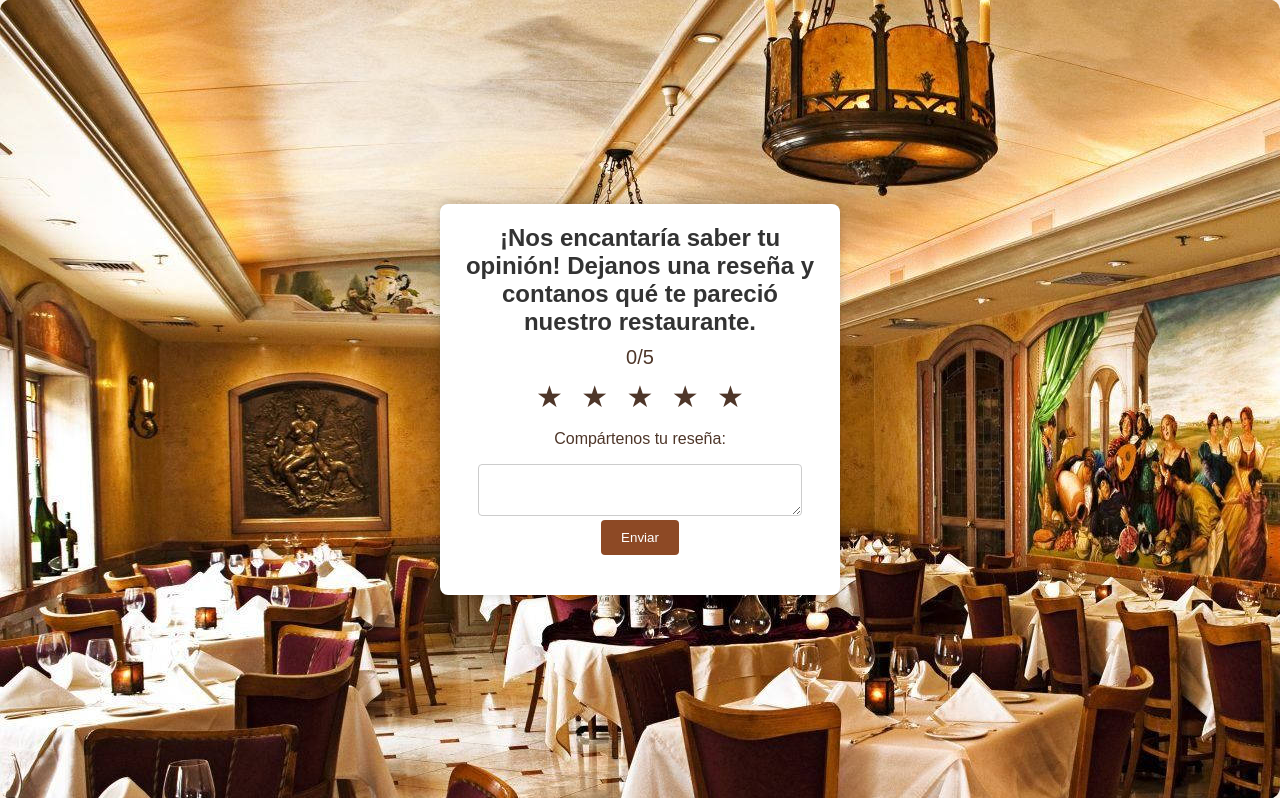
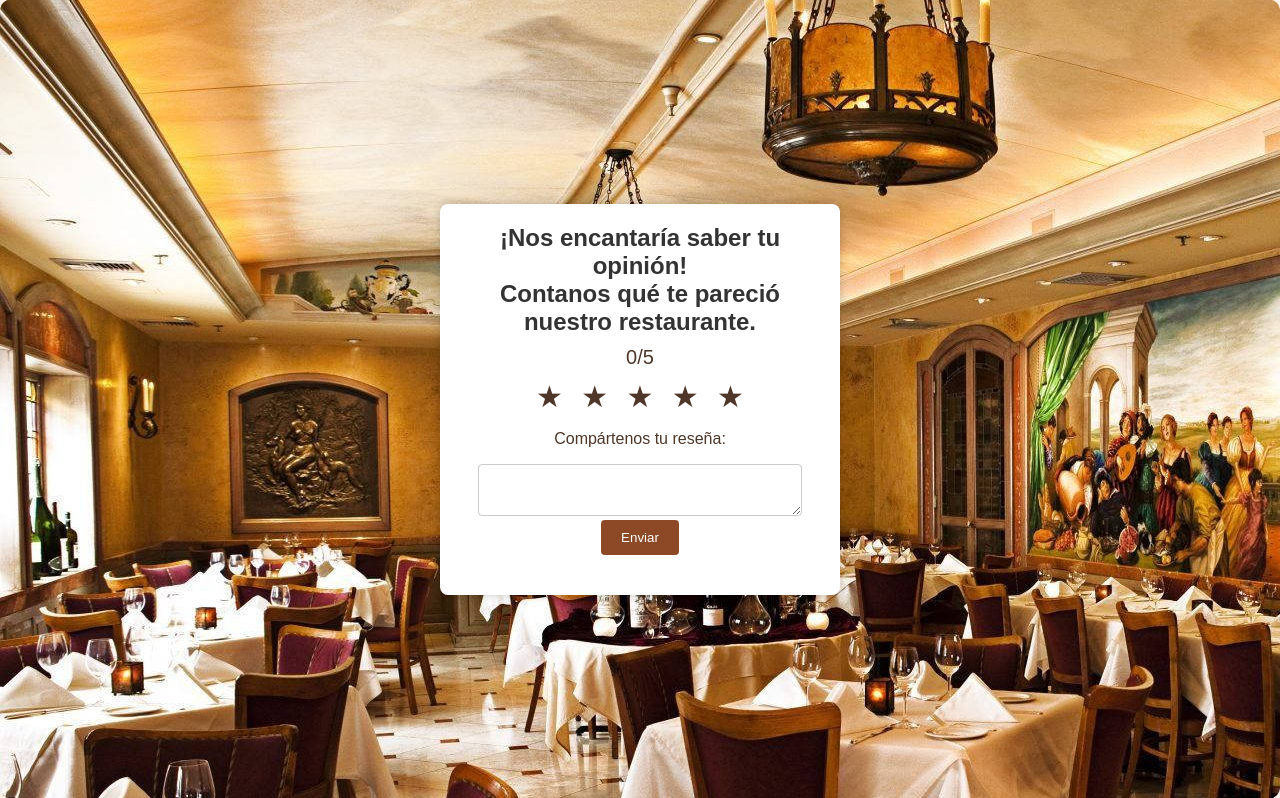
Before and after one commit to manuceballos3/Proyecto-FinalProg-II-Manuel-Ceballos-Joaquin-Garcia-de-la-Vega-Milagro-Lardone, a Flask app: a page that uses templates/reseñas.html in a window 1280 px wide. Shown: the part 138-936 px from the top of the page. Run offline with Flask 3, Linux system fonts and the light colour scheme; some libraries are stand-ins or nearby versions.

Commit message:
Actualizacion reseñas.html

```diff
--- a/templates/reseñas.html
+++ b/templates/reseñas.html
@@ -38,7 +38,8 @@
 
     <div class="contenedor-centrado">
         <div class="container">
-            <h2>¡Nos encantaría saber tu opinión! Dejanos una reseña y contanos qué te pareció nuestro restaurante.</h2>
+            <h2>¡Nos encantaría saber tu opinión!</h2>
+            <h2>Contanos qué te pareció nuestro restaurante.</h2>
             <div class="valuacion">
                 <span id="valuacion">0</span>/5
             </div>
```
